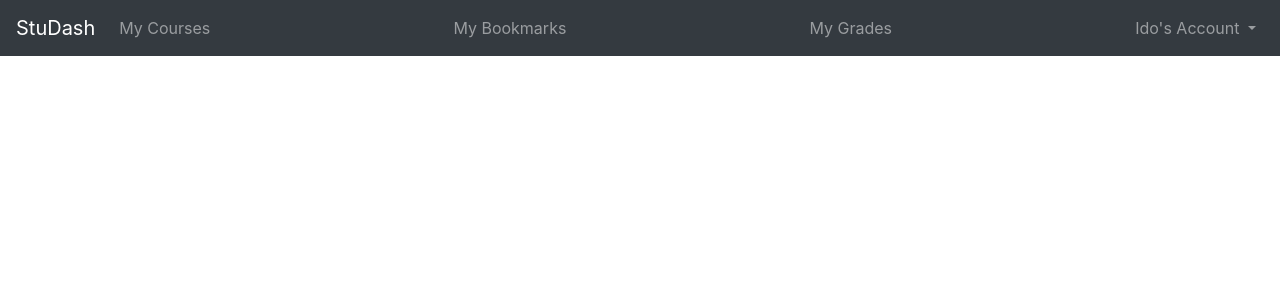
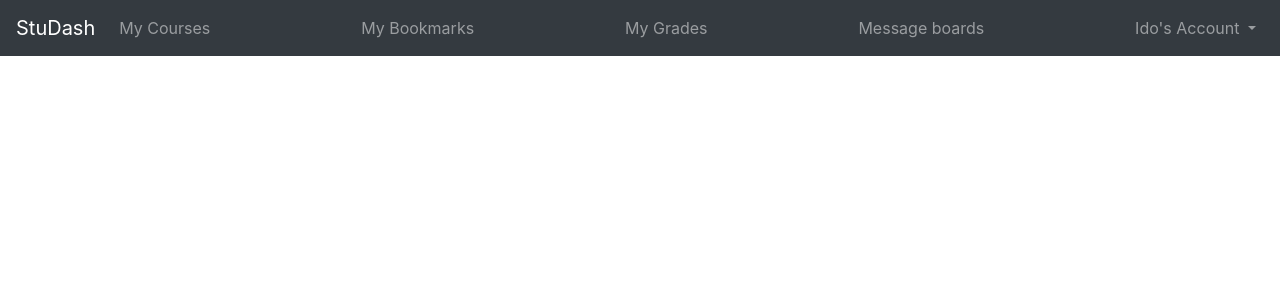
Before and after one commit to or313/StuDash, a Django app: page / in a window 1280 px wide. Shown: the top 300 px of the page. Run offline with Django 3.2, Linux system fonts and the light colour scheme; a user stored in the database is signed in; parts of the project's set-up code (start-up, migrations or seed data) failed here and were passed over; some libraries are stand-ins or nearby versions.

Commit message:
Link Messages app to main page and address paths
Altering default/page.html to add links to Messages app
Adding Messages app addresses to urls.py

This commit also rebases the branch to upstream/main.

```diff
--- a/StuDash/urls.py
+++ b/StuDash/urls.py
@@ -3,6 +3,7 @@ from django.conf import settings
 from django.urls import path, include
 from django.conf.urls.static import static
 from main.views import IndexPageView
+from forumMessages.views import ViewMessages, ViewCategories
 
 urlpatterns = [
     path("admin/", admin.site.urls),
@@ -11,6 +12,8 @@ urlpatterns = [
     path("", IndexPageView.as_view(), name="home"),
     path("bookmarks/", include("bookmarks.urls"), name="bookmarks"),
     path("grades/", include("grades.urls"), name="grades"),
+    path("messages", ViewMessages, name="messages"),
+    path("categories", ViewCategories, name="categories")
 ]
 
 if settings.DEBUG:
--- a/content/templates/layouts/default/page.html
+++ b/content/templates/layouts/default/page.html
@@ -57,6 +57,11 @@
           <li class="nav-item">
             <a class="nav-link" href="{% url 'grades:createGrade' %}">
               My Grades
+            </a>
+          </li>
+          <li class="nav-item">
+            <a class="nav-link" href="{% url 'forumMessages:messagelist' %}">
+              Message boards
             </a>
           </li>
           <li class="nav-item dropdown justify-content-end">
```
